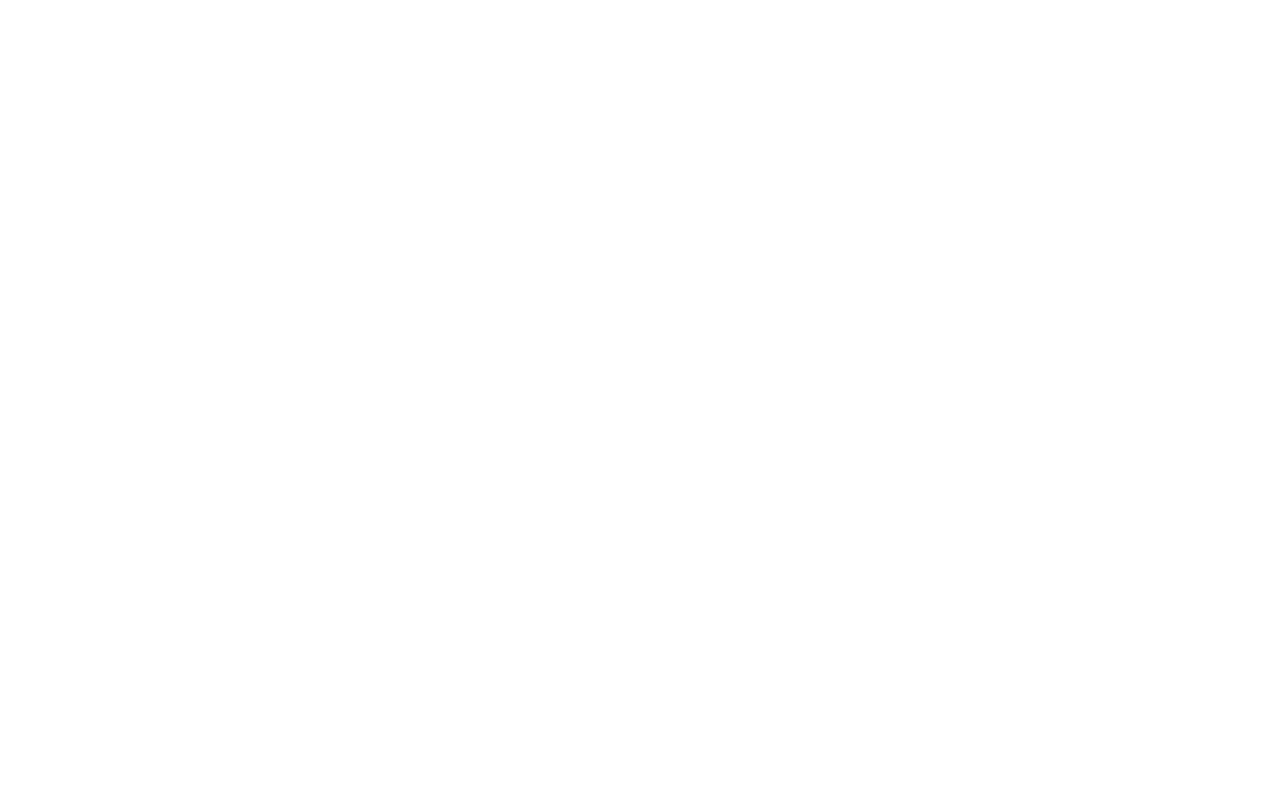
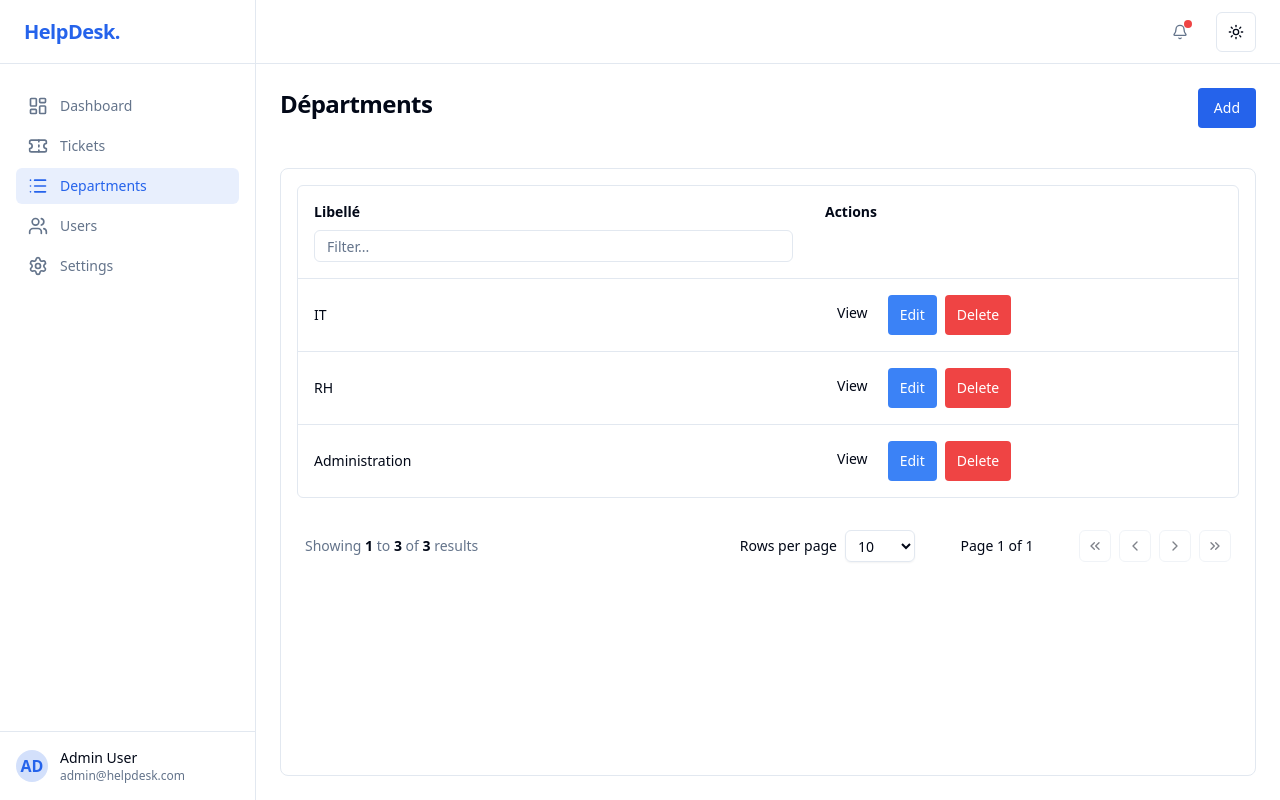
Before and after one commit to UnesseAh/dwm_help_desk, a React (Vite) app: page /departments in a window 1280 px wide. Before the commit this address had no page. Built offline with nearby package versions, Linux system fonts and the light colour scheme.

Commit message:
feat: department management

```diff
--- a/src/App.tsx
+++ b/src/App.tsx
@@ -3,6 +3,7 @@
 import { AppLayout } from "@/components/layout/AppLayout"
 import { TicketsList } from "@/pages/Tickets/TicketsList"
 import { Dashboard } from "@/pages/Dashboard"
+import {DepartmentsList} from "@/pages/Departments/DepartmentsList";
 
 function App() {
   return (
@@ -12,6 +13,7 @@
           <Route path="/" element={<AppLayout />}>
             <Route index element={<Dashboard />} />
             <Route path="tickets" element={<TicketsList />} />
+            <Route path="departments" element={<DepartmentsList />} />
             <Route path="users" element={<div className="p-4">Users Page coming soon...</div>} />
             <Route path="settings" element={<div className="p-4">Settings coming soon...</div>} />
           </Route>
--- /dev/null
+++ b/src/components/dialogs/DeleteModal.tsx
@@ -0,0 +1,44 @@
+type DeleteModalProps = {
+    open: boolean;
+    onClose: () => void;
+    onConfirm: () => void;
+    title?: string;
+    description?: string;
+}
+
+export default function DeleteModal({
+    open,
+    onClose,
+    onConfirm,
+    title,
+    description
+}: DeleteModalProps) {
+    if (!open) return null;
+    return (
+        <div className="fixed inset-0 z-50 flex items-center justify-center bg-black/50">
+            <div className="w-full max-w-md rounded-lg bg-white p-6 shadow-lg">
+                <h2 className="text-lg font-semibold">{title}</h2>
+
+                <p className="mt-2 text-sm text-gray-600">
+                    {description}
+                </p>
+
+                <div className="mt-6 flex justify-end gap-3">
+                    <button
+                        onClick={onClose}
+                        className="rounded-md border px-4 py-2 text-sm hover:bg-gray-100"
+                    >
+                        Cancel
+                    </button>
+
+                    <button
+                        onClick={onConfirm}
+                        className="rounded-md bg-red-600 px-4 py-2 text-sm text-white hover:bg-red-700"
+                    >
+                        Delete
+                    </button>
+                </div>
+            </div>
+        </div>
+    )
+}
--- a/src/components/layout/Sidebar.tsx
+++ b/src/components/layout/Sidebar.tsx
@@ -1,11 +1,12 @@
 import { NavLink } from "react-router-dom"
-import { LayoutDashboard, Ticket, Users, Settings } from "lucide-react"
+import { LayoutDashboard, Ticket, Users, Settings, List } from "lucide-react"
 
 import { cn } from "@/lib/utils"
 
 const navigation = [
   { name: "Dashboard", href: "/", icon: LayoutDashboard },
   { name: "Tickets", href: "/tickets", icon: Ticket },
+  { name: "Departments", href: "/departments", icon: List },
   { name: "Users", href: "/users", icon: Users },
   { name: "Settings", href: "/settings", icon: Settings },
 ]
--- /dev/null
+++ b/src/pages/Departments/DepartmentFormModal.tsx
@@ -0,0 +1,81 @@
+import { useEffect, useState } from "react";
+import type { Department } from "./DepartmentTypes";
+
+
+type Props = {
+    open: boolean;
+    onClose: () => void;
+    department?: Department | null;
+    onSubmit: (data: Department) => void;
+}
+
+
+export default function DepartmentFormModal({
+    open,
+    onClose,
+    department,
+    onSubmit
+}: Props) {
+    const [name, setName] = useState("");
+    useEffect(() => {
+        if (department) {
+            setName(department.name);
+        } else {
+            setName("")
+        }
+    }, [department]);
+
+    if (!open) return null;
+
+    const handleSubmit = (e: React.FormEvent) => {
+        e.preventDefault();
+
+        onSubmit({
+            id: department?.id,
+            name,
+        });
+
+        onClose();
+    }
+
+    return (
+        <div className="fixed inset-0 z-50 flex items-center justify-center bg-black/50">
+            <div className="w-full max-w-md rounded-lg bg-white p-6 shadow-lg">
+                <h2 className="text-lg font-semibold">
+                    {department ? "Modifier Département" : "Nouvelle Département"}
+                </h2>
+
+                <form
+                    onSubmit={handleSubmit}
+                    className="mt-4 space-y-4"
+                >
+                    <input
+                        type="text"
+                        placeholder="Libellé"
+                        value={name}
+                        onChange={(e) => setName(e.target.value)}
+                        className="w-full rounded-md border px-3 py-2 outline-none focus:ring-2 focus:ring-blue-500"
+                    />
+
+                    <div className="flex justify-end gap-3">
+                        <button
+                            type="button"
+                            onClick={onClose}
+                            className="rounded-md border px-4 py-2 hover:bg-gray-100"
+                        >
+                            Annuler
+                        </button>
+
+                        <button
+                            type="submit"
+                            className="rounded-md bg-blue-600 px-4 py-2 text-white hover:bg-blue-700"
+                        >
+                            Enregistrer
+                        </button>
+                    </div>
+                </form>
+            </div>
+        </div>
+
+    )
+}
--- /dev/null
+++ b/src/pages/Departments/DepartmentTypes.ts
@@ -0,0 +1,4 @@
+export type Department = {
+    id?: number;
+    name: string;
+}
--- /dev/null
+++ b/src/pages/Departments/DepartmentsList.tsx
@@ -0,0 +1,168 @@
+import { Button } from '@/components/ui/button';
+import { DataTable } from '@/components/ui/data-table';
+import type { ColumnDef } from '@tanstack/react-table';
+import type { Department } from './DepartmentTypes';
+import { useEffect, useState } from 'react';
+import DepartmentFormModal from './DepartmentFormModal';
+import DeleteModal from '@/components/dialogs/DeleteModal';
+
+
+export function DepartmentsList() {
+
+    const [depatments, setDepartments] = useState<Department[]>([]);
+    const [openForm, setOpenForm] = useState(false);
+    const [opneDelete, setOpenDelete] = useState(false);
+    const [selectDepartment, setSelectDepartment] = useState<Department | null>(null);
+    const [loading, setLoading] = useState(false);
+
+    const fetchAllDepartments = async () => {
+        const mockDepartments: Department[] = [
+            { id: 1, name: "IT" },
+            { id: 2, name: "RH" },
+            { id: 3, name: "Administration" },
+        ]
+        setDepartments(mockDepartments)
+    }
+
+    useEffect(() => {
+        fetchAllDepartments()
+    }, []);
+
+    const handleAdd = () => {
+        setSelectDepartment(null);
+        setOpenForm(true);
+    }
+
+    const handleEdit = (department: Department) => {
+        setSelectDepartment(department);
+        setOpenForm(true);
+    }
+
+    const handleDelete = (department: Department) => {
+        setSelectDepartment(department);
+        setOpenDelete(true);
+    }
+
+    const confirmDelete = async () => {
+        if (!selectDepartment) return
+
+        try {
+            setLoading(true)
+
+            // await api.del(`${BASE_URL}/${selectDepartment.id}`)
+
+            // setDepartments((prev) =>
+            //     prev.filter((d) => d.id !== selectDepartment.id)
+            // )
+
+            setOpenDelete(false)
+            setSelectDepartment(null)
+        } catch (err) {
+            console.error(err)
+        } finally {
+            setLoading(false)
+        }
+    }
+
+
+    const handleSubmit = (data: Department) => {
+        try {
+            setLoading(true);
+            if (data.id) {
+                // const updated = await api.put<Department>(
+                //     `${BASE_URL}/${data.id}`,
+                //     data
+                // )
+
+                // setDepartments((prev) =>
+                //     prev.map((d) =>
+                //         d.id === updated.id ? updated : d
+                //     )
+                // )
+            } else {
+                // const updated = await api.put<Department>(
+                //     `${BASE_URL}/${data.id}`,
+                //     data
+                // )
+
+                // setDepartments((prev) =>
+                //     prev.map((d) =>
+                //         d.id === updated.id ? updated : d
+                //     )
+                // )
+            }
+        } catch (error) {
+
+        }
+    }
+
+    const columns: ColumnDef<Department>[] = [
+        {
+            accessorKey: "name",
+            header: "Libellé",
+            enableColumnFilter: true
+        },
+        {
+            id: "actions",
+            header: "Actions",
+            enableColumnFilter: false,
+            cell: ({ row }) => {
+                return (
+                    <>
+                        <div className="flex gap-2">
+                            <Button variant="ghost" size="sm" onClick={() => console.log("View", row.original.id)}>
+                                View
+                            </Button>
+                            <Button
+                                onClick={() => handleEdit(row.original)}
+                                className="rounded bg-blue-500 px-3 py-1 text-white"
+                            >
+                                Edit
+                            </Button>
+
+                            <Button
+                                onClick={() => handleDelete(row.original)}
+                                className="rounded bg-red-500 px-3 py-1 text-white"
+                            >
+                                Delete
+                            </Button>
+                        </div>
+                    </>
+                )
+            },
+        },
+    ]
+
+    return (
+        <div className="space-y-6 flex flex-col h-full">
+            <div className='mb-4 flex justify-between'>
+                <h2 className="text-2xl font-bold tracking-tight">Départments</h2>
+
+                <Button
+                    onClick={handleAdd}
+                    className="rounded bg-blue-600 px-4 py-2 text-white"
+                >
+                    Add
+                </Button>
+            </div>
+
+            <div className="flex-1 bg-card rounded-lg border p-4">
+                <DataTable columns={columns} data={depatments} />
+
+                <DepartmentFormModal
+                    open={openForm}
+                    onClose={() => setOpenForm(false)}
+                    department={selectDepartment}
+                    onSubmit={handleSubmit}
+                />
+
+                <DeleteModal
+                    description='Voulez-vous supprimer cette département ?'
+                    open={opneDelete}
+                    onClose={() => setOpenDelete(false)}
+                    onConfirm={confirmDelete}
+                />
+            </div>
+        </div>
+    )
+}
```
Also changed, not shown: src/components/ui/data-table.tsx (line endings or trailing spaces).
